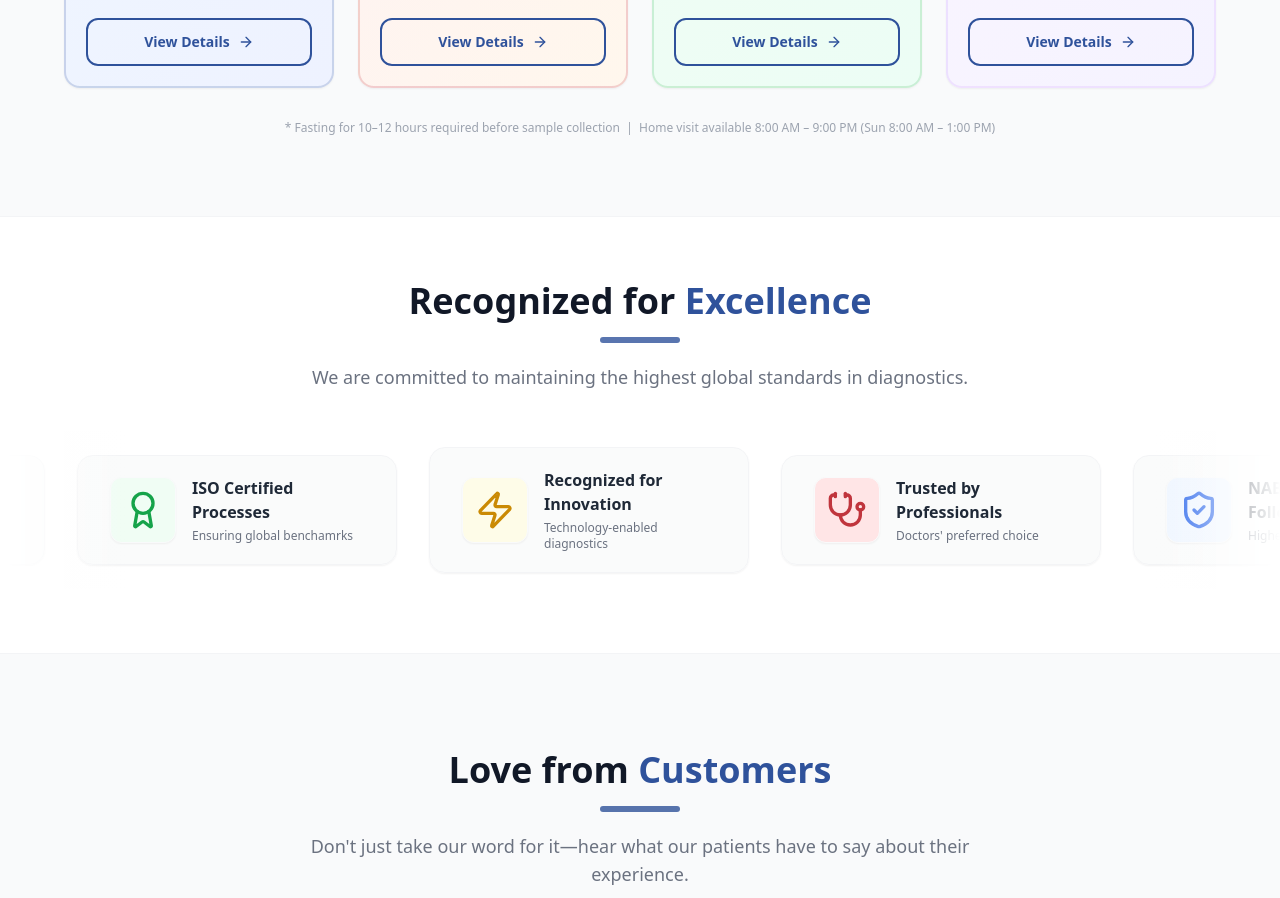
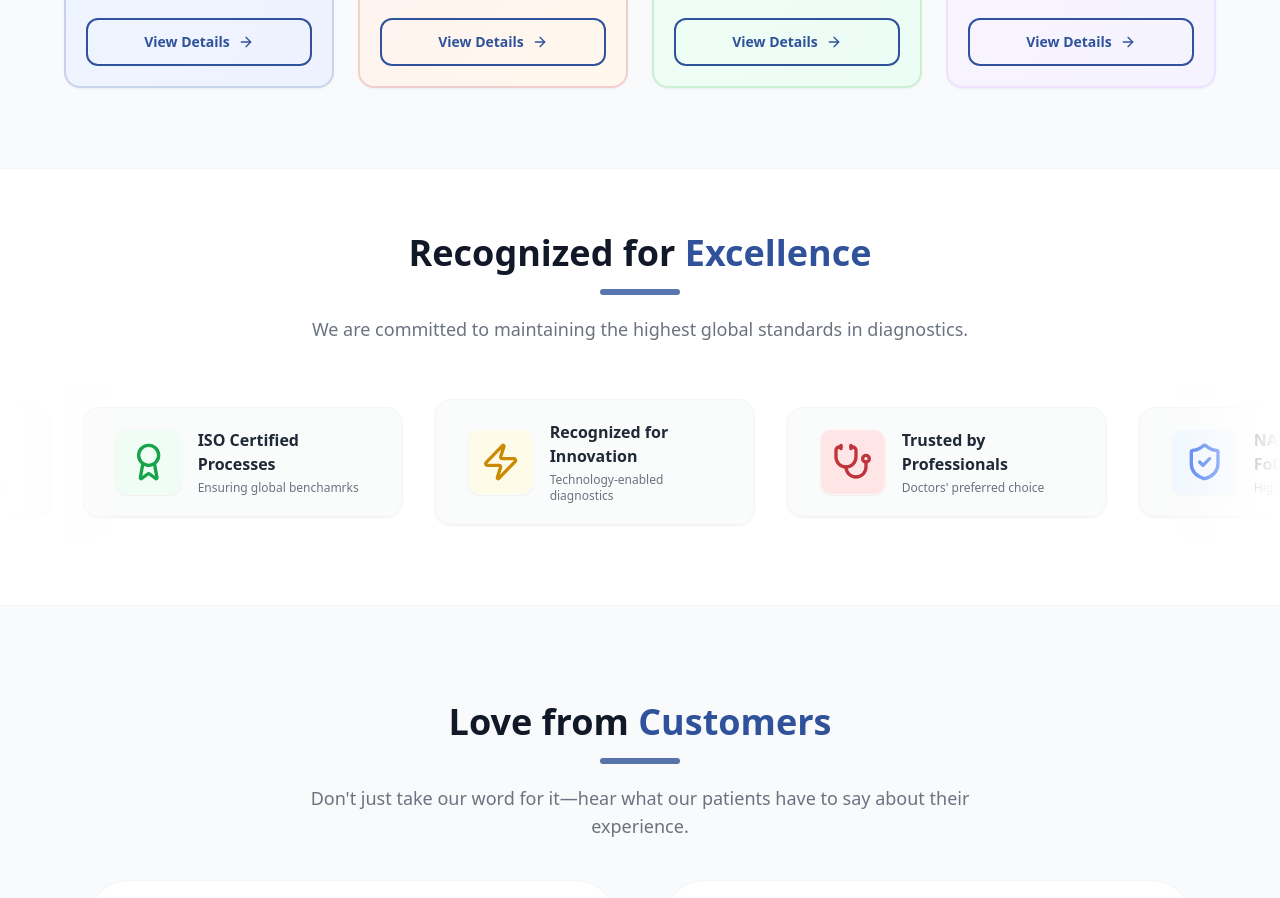
Before and after one commit to ZaploomTechnologies/jadko_frontend, a React (Vite) app: page /packages in a window 1280 px wide. Shown: the part 1460-2358 px from the top of the page. Built offline with nearby package versions, Linux system fonts and the light colour scheme.

Commit message:
refactor: remove redundant fasting information from PackageList component

```diff
--- a/src/components/packages/PackageList.jsx
+++ b/src/components/packages/PackageList.jsx
@@ -107,9 +107,7 @@ const PackageList = () => {
           ))}
         </div>
 
-        <p className="text-center text-xs text-gray-400 mt-8">
-          * Fasting for 10–12 hours required before sample collection &nbsp;|&nbsp; Home visit available 8:00 AM – 9:00 PM (Sun 8:00 AM – 1:00 PM)
-        </p>
+
       </div>
     </section>
   );
```
